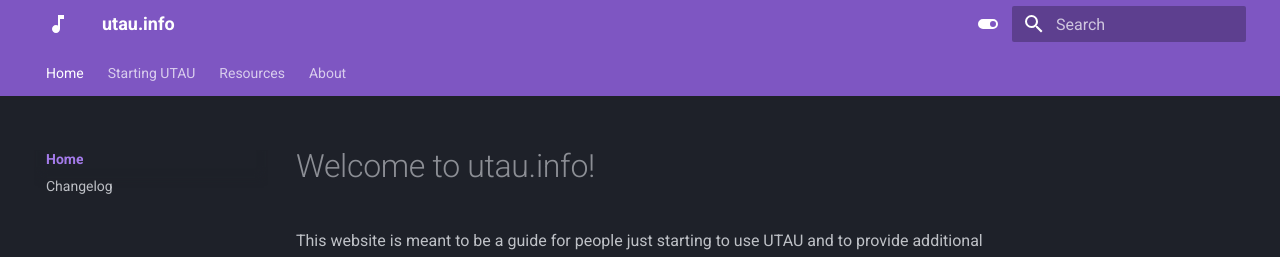
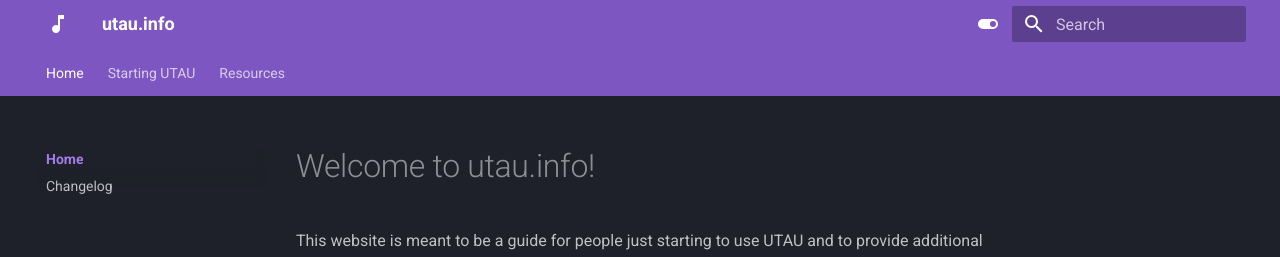
Before and after one commit to nagotown/utau.info, an MkDocs documentation site: the page built from docs/index.md, in a window 1280 px wide. Shown: the top 257 px of the page. Built offline with MkDocs 1.6.1 and Material for MkDocs 9.7.7, drawn with Linux system fonts in a browser that asks for light colours.

Commit message:
Hide about.md in mkdocs.yml (need to update)

```diff
--- a/mkdocs.yml
+++ b/mkdocs.yml
@@ -43,7 +43,7 @@
 #      - Chinese: resources/reclists/chinese.md
 #      - Korean: resources/reclists/korean.md
       - English: resources/reclists/english.md
-  - About: about.md
+#  - About: about.md
 theme:
   name: material
   favicon: ../img/favicon.png
@@ -93,4 +93,4 @@
   - tags
   - search
   - blog
-  - social
+#  - social
```
